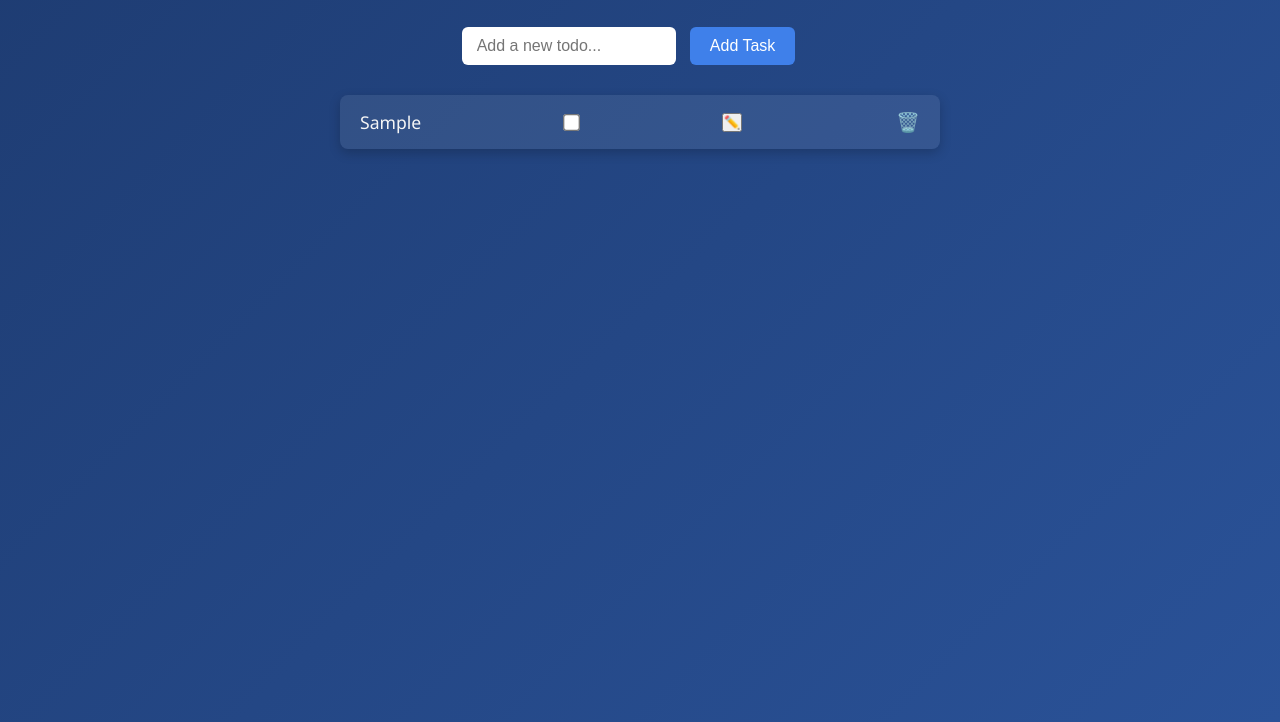
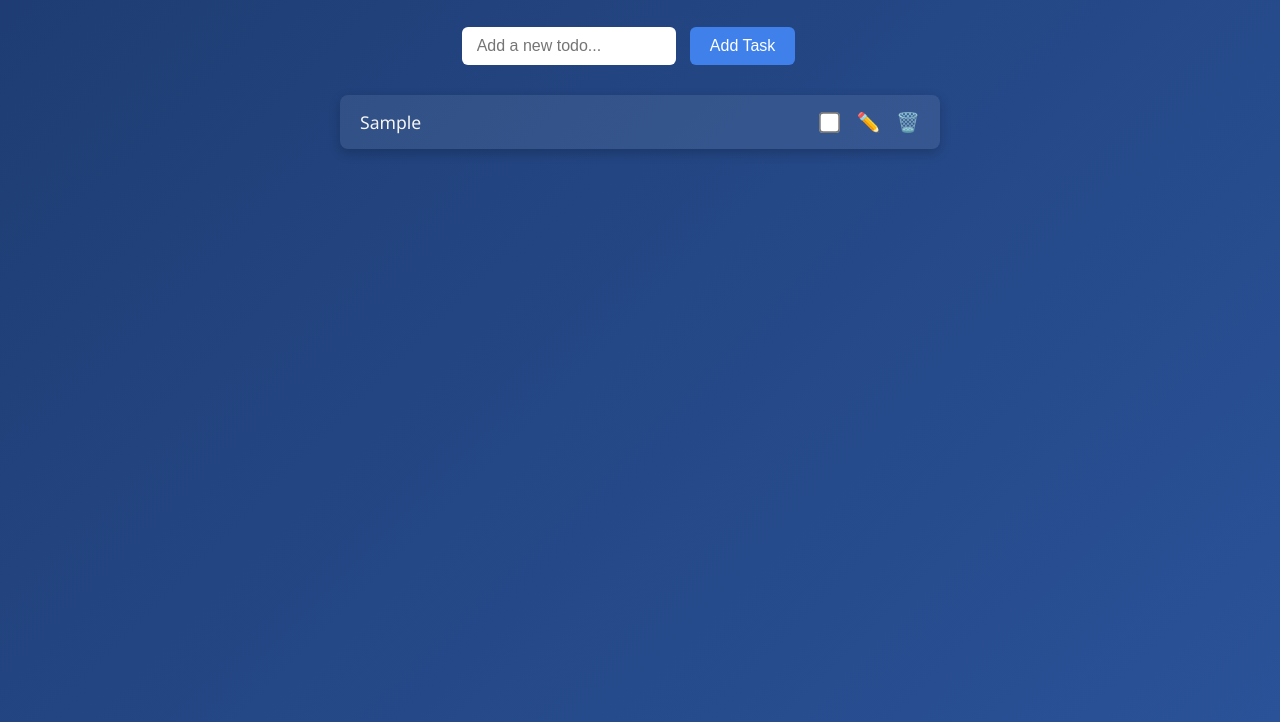
Before and after one commit to HuyMinhTo/todo-app, a plain HTML site: page index.html in a window 1280 px wide. Both pictures are taken after typing "Sample" into the empty fields and a click on the button "Add Task". Shown: the part 78-800 px from the top of the page. Drawn offline with Linux system fonts and the light colour scheme.

Commit message:
style:Edit-Button

```diff
--- a/styles.css
+++ b/styles.css
@@ -83,6 +83,7 @@
     font-size: 1.1rem;
     color: #f5f5f5;
     transition: all 0.3s ease;
+    width: 80%;
   }
 
   /* ==== Abgehakt-Optik (über JS gesetzt) ==== */
@@ -94,7 +95,7 @@
 
   /* ==== Checkbox Styling ==== */
   .todo-checkbox {
-    transform: scale(1.3);
+    transform: scale(1.6);
     cursor: pointer;
     accent-color: #3f80ea; /* für modernes Blau */
   }
@@ -106,10 +107,19 @@
     color: #ff8888;
     font-size: 1.2rem;
     cursor: pointer;
-    margin-left: 10px;
     transition: color 0.2s ease;
   }
 
   .delete-button:hover {
     color: #ff4444;
   }
+
+  .edit-button {
+    background: transparent;
+    border: none;
+    color: #3f80ea;
+    font-size: 1.2rem;
+    cursor: pointer;
+    margin-left: 5px;
+    transition: color 0.2s ease;
+  }
```
